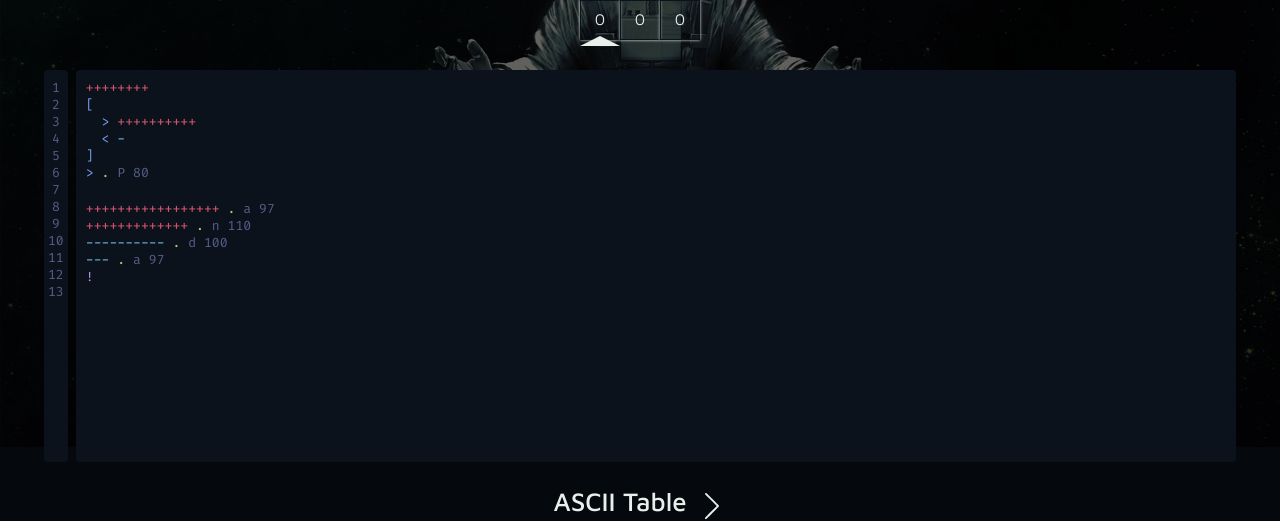
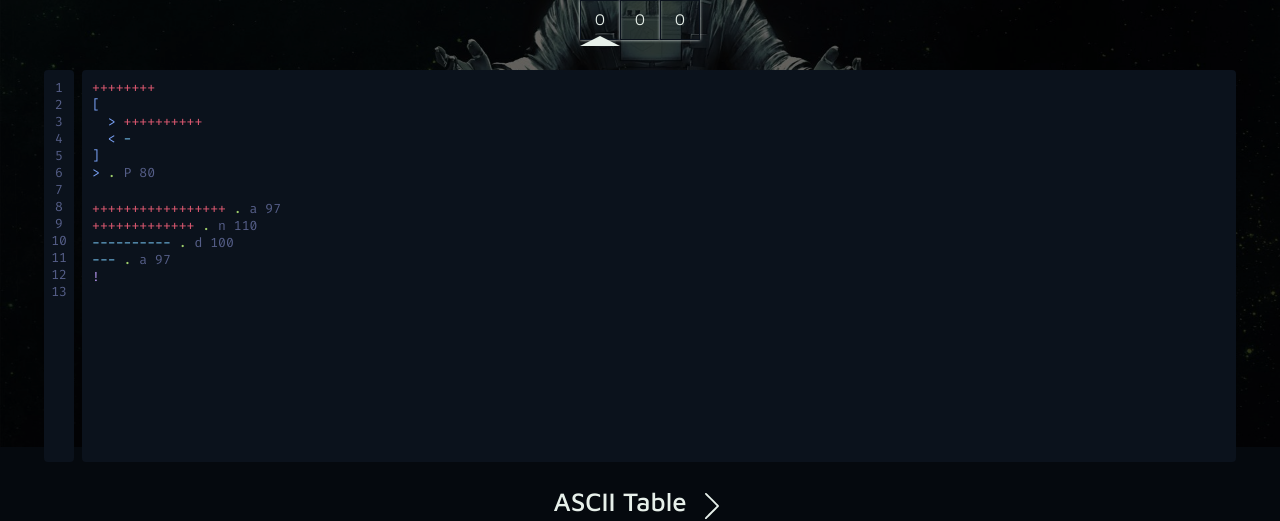
Before and after one commit to pandasoli/brainfuck.org, a React (Create React App) app: page /from in a window 1280 px wide. Shown: the part 235-756 px from the top of the page. Built offline with nearby package versions, Linux system fonts and the light colour scheme.

Commit message:
[updated] Add a min-width at LineNumbers

```diff
--- a/src/components/Editor/index.styles.ts
+++ b/src/components/Editor/index.styles.ts
@@ -73,6 +73,8 @@ export const LineNumbers = styled.ol`
   flex-direction: column;
   align-items: center;
 
+  min-width: 30px;
+
   margin: 4px;
   padding: 10px 4px;
 
```
